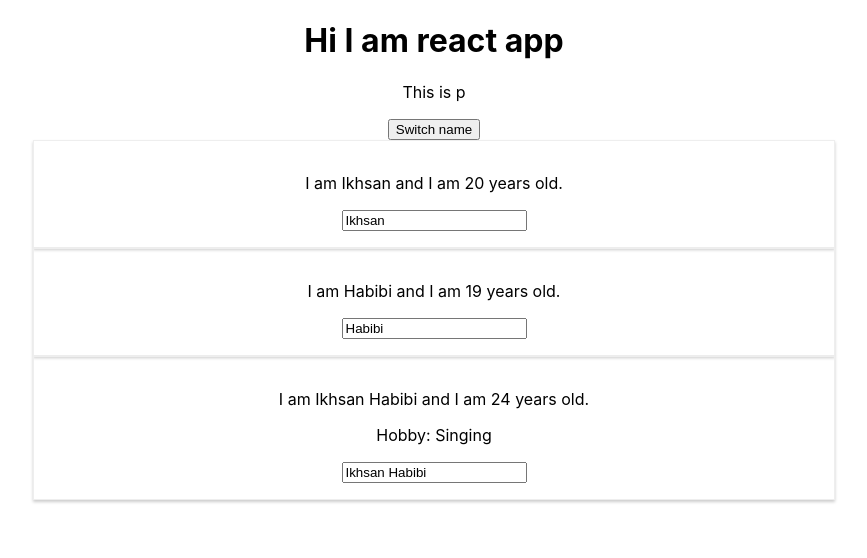
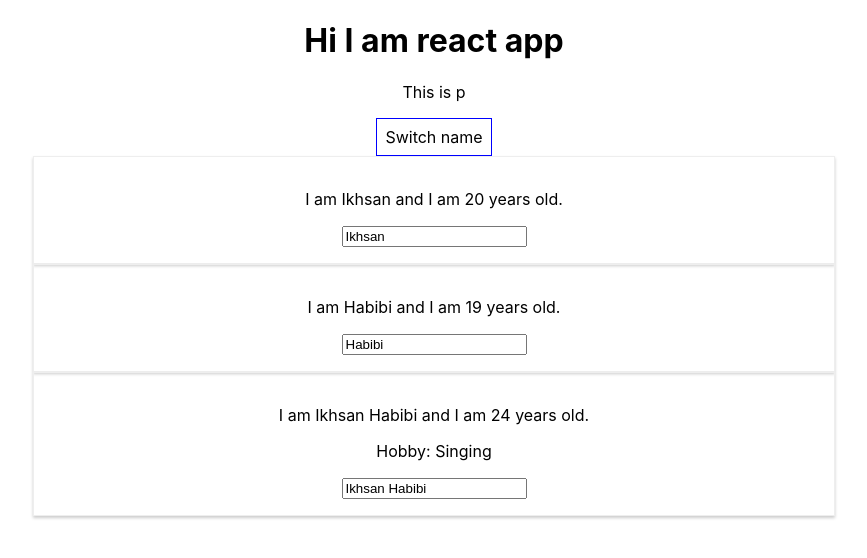
Before and after one commit to ikhsanhabibi/learn-react, a React (Create React App) app in the folder app/: page / in a window 1280 px wide. Shown: the top 558 px of the page, without its empty margins (206-1073 px from the left). Built offline with nearby package versions, Linux system fonts and the light colour scheme.

Commit message:
Inline styling button

```diff
--- a/app/src/App.js
+++ b/app/src/App.js
@@ -50,12 +50,23 @@
   };
 
   render() {
+    const style = {
+      backgroundColor: "white",
+      font: "inherit",
+      border: "1px solid blue",
+      padding: "8px",
+      cursor: "pointer"
+    };
+
     return (
       <div className="App">
         <h1>Hi I am react app</h1>
         <p>This is p</p>
 
-        <button onClick={this.switchNameHandler.bind(this, "Maximilian")}>
+        <button
+          style={style}
+          onClick={this.switchNameHandler.bind(this, "Maximilian")}
+        >
           Switch name
         </button>
 
```
